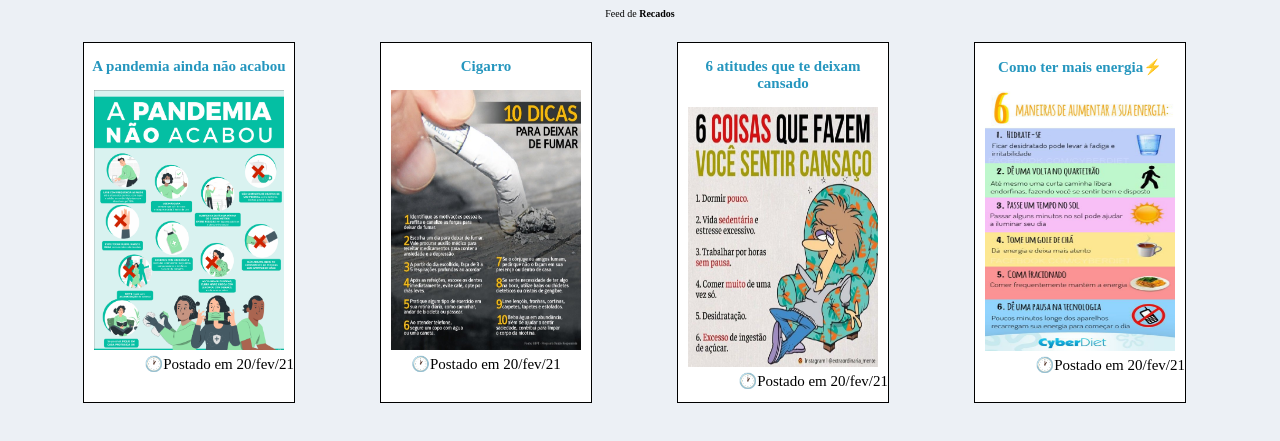
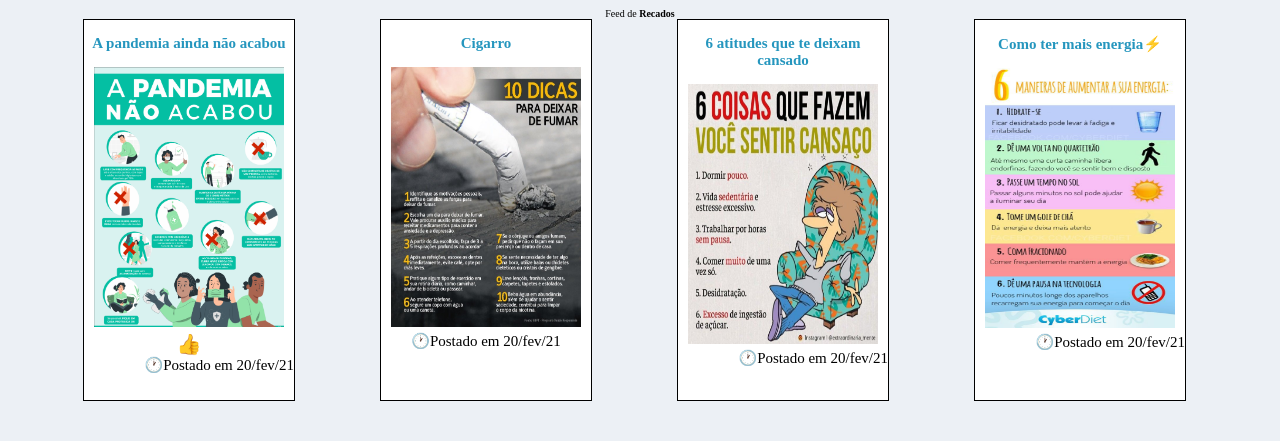
Before and after one commit to jldomingues/gponline, a plain HTML site: page index.html in a window 1280 px wide. Shown: the part 115-556 px from the top of the page. Drawn offline with Linux system fonts and the light colour scheme.

Commit message:
botao de like introduzido

```diff
--- a/index.html
+++ b/index.html
@@ -57,7 +57,7 @@
       border: solid 1px black;
       background-color: white;
       width: 210px;
-      height: 359px;
+      height: 380px;
       float: left;
       margin-inline: 10px;
       margin-bottom: 10px;
@@ -120,22 +120,28 @@
   <br>
   <div id="recados">Feed de <strong>Recados</strong><br></div>
 
-  <div id="public1" onclick="conteudo()">
-    <br>
-
+<!---primeira publicação--->
     <div class="block">
-      <p> A pandemia ainda não acabou</p>
-      <img src="imgs/Pandemia.png" height="260px" width="190px"><br>
+  <div id="public1">
 
 
-      <div class="data" align="right"> 🕐Postado em 20/fev/21
+      <p> A pandemia ainda não acabou</p>
+      <div id="img1">
+      <img src="imgs/Pandemia.png" height="260px" width="190px" onclick="conteudo()"><br>
+</div>
+<!--Botão de curtir-->
+      <div onclick="like()">
+       <div id="likes">👍</div>
+       </div>
+      <div class="data" align="right">
+         🕐Postado em 20/fev/21
       </div>
 
 
     </div>
   </div>
 
-
+<!--segunda publicação-->
   <div id="public2" onclick="conteudo2()" align="center">
 
     <div class="block">
@@ -151,6 +157,7 @@
 
 
     </div>
+    <!--Terceira publicação-->
     <div class="block">
       <p>6 atitudes que te deixam cansado</p>
       <img src="imgs/sono.jpg" height="260px" width="190px"><br>
@@ -162,6 +169,7 @@
 
     </div>
   </div>
+  <!--Quarta Publicação-->
   <div class="block">
     <p> Como ter mais energia⚡</p>
     <img src="imgs/atitudes.jpg" height="260px" width="190px"><br>
@@ -174,6 +182,7 @@
   </div>
   </div>
   <script>
+  /* Botão Lateral */
     function lateral() {
       var press = document.getElementById('lateral')
       press.innerHTML = (`<div id="aside">teste<br>teste2<br>teste3</div> <div id="navbar">
@@ -183,17 +192,16 @@
     }
 
 
-
-
+/*Primeira Publicação*/
 
     function conteudo() {
+      /* código de limpar conteudo para o js exibir só a imagem da publicação*/
       document.getElementById('recados').style.display = "none"
       document.getElementById('public1').style.display = "none"
 
       document.getElementById('public2').style.display = "none"
 
-
-
+      /* codigo de aumentar a imagem + botao voltar */
       var pres = document.getElementById('res')
       pres.innerHTML = (`
       <img src="imgs/Pandemia.png" width="500px">
@@ -203,7 +211,7 @@
 
     }
 
-
+/* segunda publicação */
     function conteudo2() {
       document.getElementById('recados').style.display = "none"
 
@@ -220,6 +228,17 @@
 
 
     }
+    /*botão de curtir*/
+    var soma=0
+    var pres=document.getElementById('likes')
+    function like(){
+      soma++
+    pres.innerHTML=(`👍${soma}`)
+    window.alert(`Você curtiu isso😍`)
+
+
+
+  }
   </script>
 </body>
 
```
